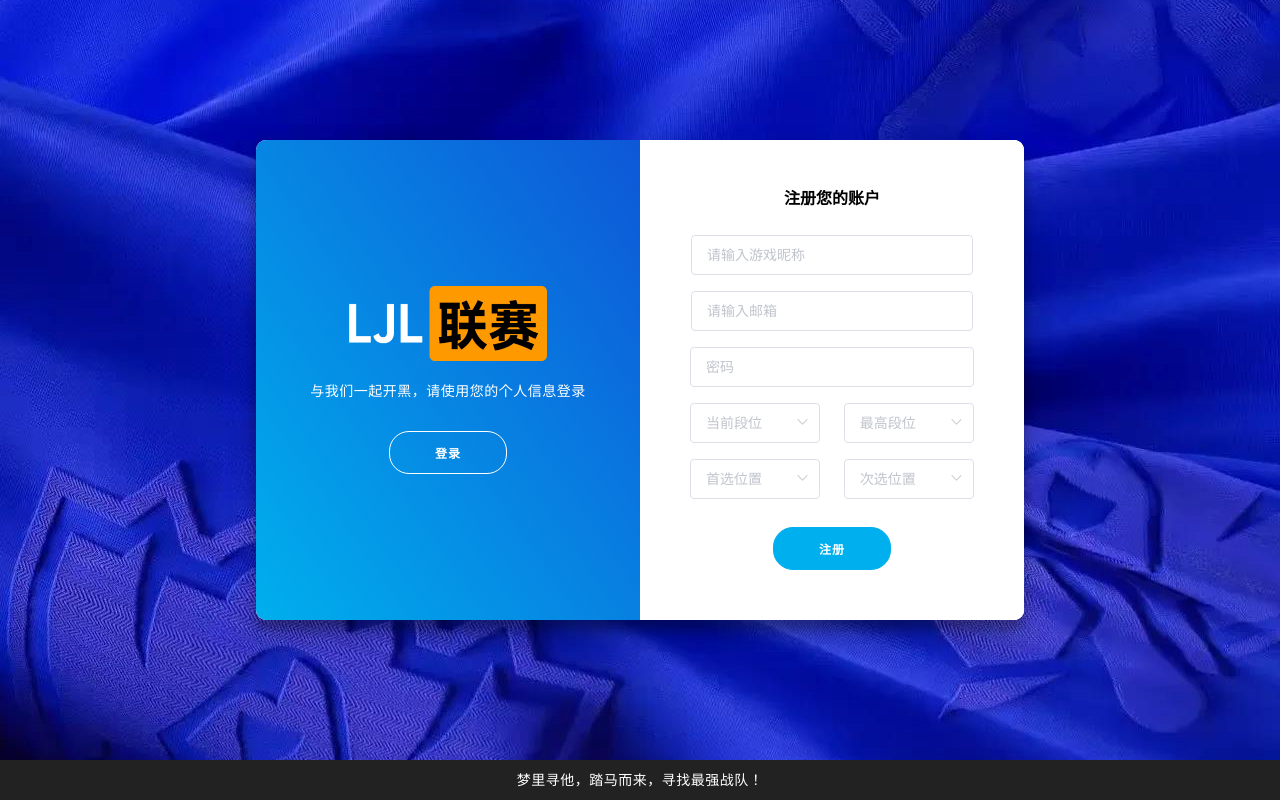
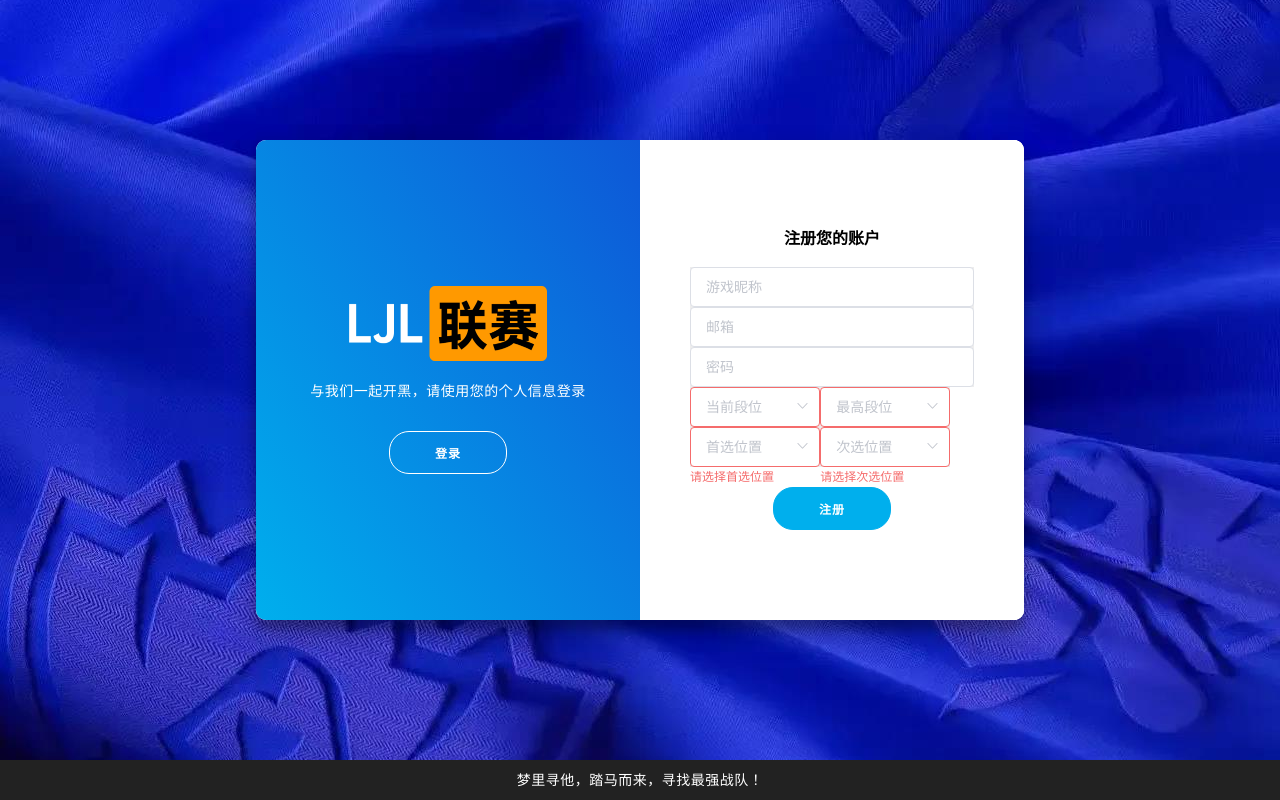
Before and after one commit to Luoxia992/lol-team, a Vue app: page / in a window 1280 px wide. Both pictures are taken after a click on the button "注册". Built offline with nearby package versions, Linux system fonts and the light colour scheme.

Commit message:
合并代码

```diff
--- a/src/assets/css/login.css
+++ b/src/assets/css/login.css
@@ -1,11 +1,10 @@
 * {
+  margin: 0;
+  padding: 0;
   box-sizing: border-box;
-  font-family: 'Helvetica Neue', Helvetica, 'PingFang SC', 'Hiragino Sans GB', 'Microsoft YaHei',
-    '微软雅黑', Arial, sans-serif;
 }
 
 .center {
-  background: #f6f5f7;
   display: flex;
   justify-content: center;
   align-items: center;
@@ -13,7 +12,7 @@
   font-family: 'Montserrat', sans-serif;
   height: 100vh;
   margin: -20px 0 50px;
-  background-image: url('../Background.jpg');
+  background: #f6f5f7 url('../Background.jpg');
 }
 
 h1 {
@@ -81,11 +80,13 @@ form {
   text-align: center;
 }
 
-input {
+.el-input {
   background-color: #eee;
   border: none;
-  padding: 12px 15px;
-  margin: 8px 0;
+  margin: 0 0;
+  width: 100%;
+}
+.el-form-item {
   width: 100%;
 }
 
--- a/src/views/loginRegister.vue
+++ b/src/views/loginRegister.vue
@@ -3,103 +3,70 @@
     <div class="container" id="container">
       <!-- 注册画面部分 -->
       <div class="form-container sign-up-container">
-        <el-form :model="form" :rules="rules" ref="form" action="#" label-width="110px">
+        <el-form action="#" ref="registerForm" :model="form" :rules="registerRules">
           <h1>注册您的账户</h1>
-          <el-form-item
-            id="gameName"
-            style="margin-bottom: 0px; border-right-width: 50px; margin-right: 110px"
-            prop="userName"
-          >
-            <el-input
-              id="userNameId"
-              class="input"
-              type="text"
-              :class="{ empty: existed }"
-              v-model="form.userName"
-              :validate-event="false"
-              :placeholder="vpcPlaceholder"
-              style="width: 282px"
-            />
+          <el-form-item prop="userName">
+            <el-input v-model="form.userName" placeholder="游戏昵称" />
           </el-form-item>
-          <el-form-item
-            id="gameEmail"
-            prop="userEmail"
-            style="margin-bottom: 0px; border-right-width: 50px; margin-right: 110px"
-          >
-            <el-input
-              type="email"
-              :class="{ emailEmpty: existed }"
-              v-model="form.userEmail"
-              placeholder="邮箱"
-              style="width: 282px"
-              :validate-event="false"
-              :placeholder="emailPlaceholder"
-            />
+          <el-form-item prop="userEmail">
+            <el-input v-model="form.userEmail" placeholder="邮箱" />
           </el-form-item>
-          <!-- <el-form-item prop = "userPwd"> -->
-          <el-input type="password" prop="userPwd" v-model="form.userPwd" placeholder="密码" />
-          <!-- </el-form-item> -->
+          <el-form-item prop="userPwd">
+            <el-input type="password" v-model="form.userPwd" placeholder="密码" show-password />
+          </el-form-item>
 
           <el-row>
             <el-col :span="11">
-              <el-select v-model="form.currentRankLevel" placeholder="当前段位">
-                <el-option
-                  v-for="item in rankLevelOptions"
-                  :key="item.value"
-                  :label="item.label"
-                  :value="item.value"
-                ></el-option>
-              </el-select>
+              <el-form-item prop="currentRankLevel">
+                <el-select v-model="form.currentRankLevel" placeholder="当前段位">
+                  <el-option v-for="item in rankLevelOptions" :key="item.value" :label="item.label" :value="item.value"></el-option>
+                </el-select>
+              </el-form-item>
             </el-col>
+
             <el-col :span="11" :offset="2">
-              <el-select v-model="form.bestRankLevel" placeholder="最高段位">
-                <el-option
-                  v-for="item in rankLevelOptions"
-                  :key="item.value"
-                  :label="item.label"
-                  :value="item.value"
-                ></el-option>
-              </el-select>
-            </el-col>
-          </el-row>
-          <el-row>
-            <el-col :span="11">
-              <el-select v-model="form.priorityPosition" placeholder="首选位置">
-                <el-option
-                  v-for="item in occupationOptions"
-                  :key="item.value"
-                  :label="item.label"
-                  :value="item.value"
-                ></el-option>
-              </el-select>
-            </el-col>
-            <el-col :span="11" :offset="2">
-              <el-select v-model="form.secondaryPosition" placeholder="次选位置">
-                <el-option
-                  v-for="item in occupationOptions"
-                  :key="item.value"
-                  :label="item.label"
-                  :value="item.value"
-                ></el-option>
-              </el-select>
+              <el-form-item prop="bestRankLevel">
+                <el-select v-model="form.bestRankLevel" placeholder="最高段位">
+                  <el-option v-for="item in rankLevelOptions" :key="item.value" :label="item.label" :value="item.value"></el-option>
+                </el-select>
+              </el-form-item>
             </el-col>
           </el-row>
 
-          <button style="margin: 20px 0" @click="register('form')">注册</button>
+          <el-row>
+            <el-col :span="11">
+              <el-form-item prop="priorityPosition">
+                <el-select v-model="form.priorityPosition" placeholder="首选位置">
+                  <el-option v-for="item in occupationOptions" :key="item.value" :label="item.label" :value="item.value"></el-option>
+                </el-select>
+              </el-form-item>
+            </el-col>
+            <el-col :span="11" :offset="2">
+              <el-form-item prop="secondaryPosition">
+                <el-select v-model="form.secondaryPosition" placeholder="次选位置">
+                  <el-option v-for="item in occupationOptions" :key="item.value" :label="item.label" :value="item.value"></el-option>
+                </el-select>
+              </el-form-item>
+            </el-col>
+          </el-row>
+
+          <button style="margin: 20px 0" @click="register('registerForm')">注册</button>
         </el-form>
       </div>
 
       <!-- 登录画面部分 -->
       <div class="form-container sign-in-container">
-        <form action="#" prop="register">
+        <el-form action="#" ref="loginForm" :model="form" :rules="loginRules">
           <h1>登录</h1>
-          <input type="email" required="required" v-model="form.useremail" placeholder="邮箱" />
-          <span class="errTips" v-if="emailError">* 邮箱填写错误 *</span>
-          <input type="password" v-model="form.userpwd" placeholder="密码" />
-          <span class="errTips" required="required" v-if="passwordError">* 密码填写错误 *</span>
+          <el-form-item prop="userEmail">
+            <el-input type="email" v-model="form.userEmail" placeholder="邮箱" />
+          </el-form-item>
+          <el-form-item prop="userPwd">
+            <el-input type="password" v-model="form.userPwd" placeholder="密码" />
+          </el-form-item>
           <a href="#">忘记了您的密码?</a>
           <button @click="login">登录</button>
-        </form>
+        </el-form>
       </div>
       <!-- 提示横幅部分 -->
       <div class="overlay-container">
@@ -126,8 +93,6 @@
 </template>
 
 <script>
-import { validateEMail, isPassword, validateNecessary } from '@/utils/validate';
-
 export default {
   name: 'login-register',
   data() {
@@ -147,14 +112,7 @@ export default {
       userNameError: '',
       //用户邮箱必须输入校验信息
       userEmailError: '',
-      rules: {
-        userName: [{ required: true, message: '请输入用户名' }, { validator: validateNecessary }],
-        userEmail: [{ required: true, message: '请输入邮箱' }, { validator: validateEMail }],
-        userPwd: [
-          { required: true, message: '请输入密码', trigger: 'blur' },
-          { validator: isPassword, trigger: 'blur' },
-        ],
-      },
+
       // 用户表单
       form: {
         userName: '',
@@ -164,6 +122,30 @@ export default {
         bestRankLevel: '',
         priorityPosition: '',
         secondaryPosition: '',
+      },
+
+      registerRules: {
+        userName: [{ required: true, message: '请输入您的昵称', trigger: 'blur' }],
+        userEmail: [
+          { required: true, message: '请输入邮箱地址', trigger: 'blur' },
+          { type: 'email', message: '请输入正确的邮箱地址', trigger: ['blur', 'change'] },
+        ],
+        userPwd: [
+          { required: true, message: '请输入密码', trigger: 'blur' },
+          { min: 6, max: 20, message: '长度在 6 到 20 个字符', trigger: ['blur', 'change'] },
+        ],
+        currentRankLevel: [{ required: true, message: '请选择当前段位', trigger: 'change' }],
+        bestRankLevel: [{ required: true, message: '请选择最高段位', trigger: 'change' }],
+        priorityPosition: [{ required: true, message: '请选择首选位置', trigger: 'change' }],
+        secondaryPosition: [{ required: true, message: '请选择次选位置', trigger: 'change' }],
+      },
+
+      loginRules: {
+        userEmail: [
+          { required: true, message: '请输入邮箱地址', trigger: 'blur' },
+          { type: 'email', message: '请输入正确的邮箱地址', trigger: ['blur', 'change'] },
+        ],
+        userPwd: [{ required: true, message: '请输入密码', trigger: 'blur' }],
       },
 
       rankLevelOptions: [
@@ -213,23 +195,13 @@ export default {
       ],
     };
   },
-  computed: {
-    vpcPlaceholder() {
-      return this.isValid ? '请输入游戏昵称' : this.userNameError;
-    },
-    emailPlaceholder() {
-      return this.isValid ? '请输入邮箱' : this.userEmailError;
-    },
-  },
   methods: {
     changeType(paramType) {
       // 横幅展示画面注册和登录按钮切换
       const container = document.getElementById('container');
-      paramType
-        ? container.classList.remove('right-panel-active')
-        : container.classList.add('right-panel-active');
+      paramType ? container.classList.remove('right-panel-active') : container.classList.add('right-panel-active');
       // 初始化数据
-      this.form = [];
+      this.form = {};
       this.emailError = false;
       this.passwordError = false;
       // 注册请求时，email唯一性验证
@@ -288,8 +260,6 @@ export default {
                 password: self.form.userPwd,
                 email: self.form.userEmail,
                 currentRankLevel: self.form.currentRankLevel,
-                occupation: self.form.occupation,
-                currentRankLevel: self.form.currentRankLevel,
                 bestRankLevel: self.form.bestRankLevel,
                 priorityPosition: self.form.priorityPosition,
                 secondaryPosition: self.form.secondaryPosition,
@@ -313,23 +283,8 @@ export default {
               console.log(err);
             });
         } else {
-          //设定form校验是否存在error
-          self.isValid = false;
-          //设定input框字体变红flg
-          self.existed = true;
-          const errorLength = document.getElementsByClassName('el-form-item__error').length;
-
-          //获取validate的信息
-          self.userNameError = document.getElementsByClassName('el-form-item__error')[0].innerText;
-          self.userEmailError = document.getElementsByClassName('el-form-item__error')[1].innerText;
-          //清空下方el-form自带的message信息
-          self.$refs[formName].clearValidate();
-          self.formName = {};
-
-          // //清空下方el-form自带的message信息
-          // document.getElementsByClassName('el-form-item__error')[0].innerText = '';
-          // //清空下方el-form自带的message信息
-          // document.getElementsByClassName('el-form-item__error')[1].innerText = '';
+          console.log('error submit!!');
+          return false;
         }
       });
     },
@@ -339,13 +294,4 @@ export default {
 
 <style scoped>
 @import '../assets/css/login.css';
-
-/* error状态 placeholder字体变红*/
-.empty /deep/ input::-webkit-input-placeholder {
-  -webkit-text-fill-color: red;
-}
-
-.emailEmpty /deep/ input::-webkit-input-placeholder {
-  -webkit-text-fill-color: red;
-}
 </style>
```
Also changed, not shown: src/utils/validate.js (+0 -24 lines).
